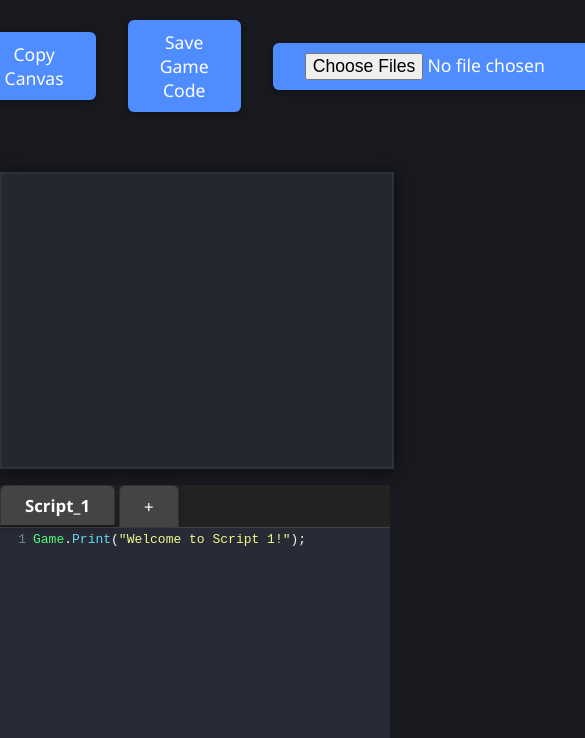
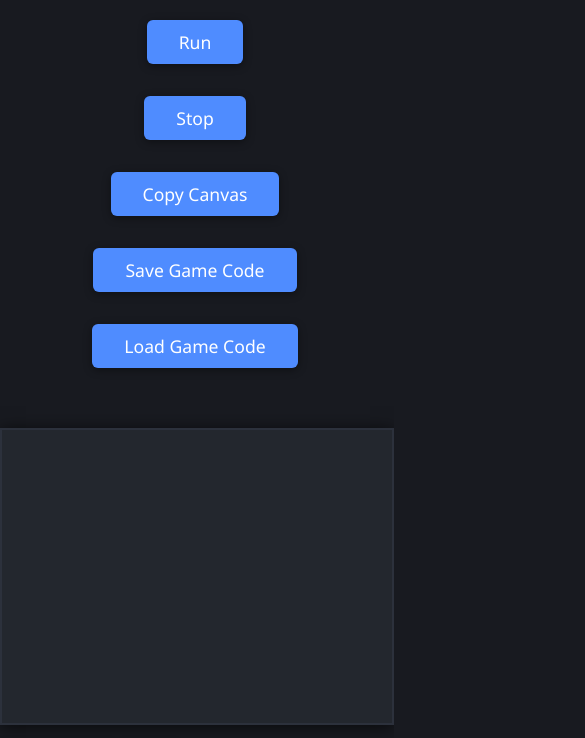
Before and after one commit to ji8sw/WebEngine, a plain HTML site: page index.html in a window 390 px wide. Shown: the top 738 px of the page, 585 px wide, since content can reach past the window. Drawn offline with nearby package versions, Linux system fonts and the light colour scheme.

Commit message:
Improved left side tooling on mobile Improved look of Load Game Code button

```diff
--- a/Styles.css
+++ b/Styles.css
@@ -23,6 +23,7 @@ canvas#GameCanvas {
     width: 100%;
     max-width: 800px;
     height: auto;
+    flex: 1;
 }
 
 #EditorArea {
@@ -89,6 +90,7 @@ footer {
 {
     display: flex;
     flex-direction: row;
+    align-items: flex-end;
 }
 
 #LeftSideTooling
@@ -96,6 +98,7 @@ footer {
     display: flex;
     align-items: flex-end;
     width: 120px;
+    z-index: 2;
 }
 
 #TabBar
@@ -179,27 +182,46 @@ footer {
     color: #4f8cff;
 }
 
-@media (max-width: 600px) {
-    #EditorArea {
+input[type="file"]
+{
+    display: none;
+}
+
+@media (max-width: 600px)
+{
+    #EditorArea
+    {
         font-size: 0.9em;
         padding: 4px;
     }
-    #LeftSideTooling {
+    #LeftSideTooling
+    {
         width: 80px;
         padding: 4px;
     }
 }
 
-@media (max-width: 800px) {
-    #MainPanel {
+@media (max-width: 800px)
+{
+    #MainPanel
+    {
         flex-direction: column;
         align-items: center;
     }
-    #LeftSideTooling {
-        flex-direction: row;
+    #LeftSideTooling
+    {
+        flex-direction: column;
         width: 100%;
         justify-content: center;
         align-items: center;
         margin-bottom: 8px;
     }
 }
+
+@media (max-width: 2040px)
+{
+    #LeftSideTooling
+    {
+        flex-direction: column;
+    }
+}
--- a/index.html
+++ b/index.html
@@ -20,7 +20,8 @@
             <button id="StopButton" class="Button">Stop</button>
             <button id="CopyCanvas" class="Button">Copy Canvas</button>
             <button id="SaveGameCode" class="Button" title="Saves all current editors as seperate scripts locally">Save Game Code</button>
-            <input type="file" id="LoadGameCode" class="Button" title="Will close all current tabs" multiple accept=".js">
+            <label for="LoadGameCode" class="Button">Load Game Code</label>
+<input type="file" id="LoadGameCode" multiple accept=".js" style="display:none;">
         </div>
         <canvas id="GameCanvas" width="800" height="600"></canvas>
     </div>
```
